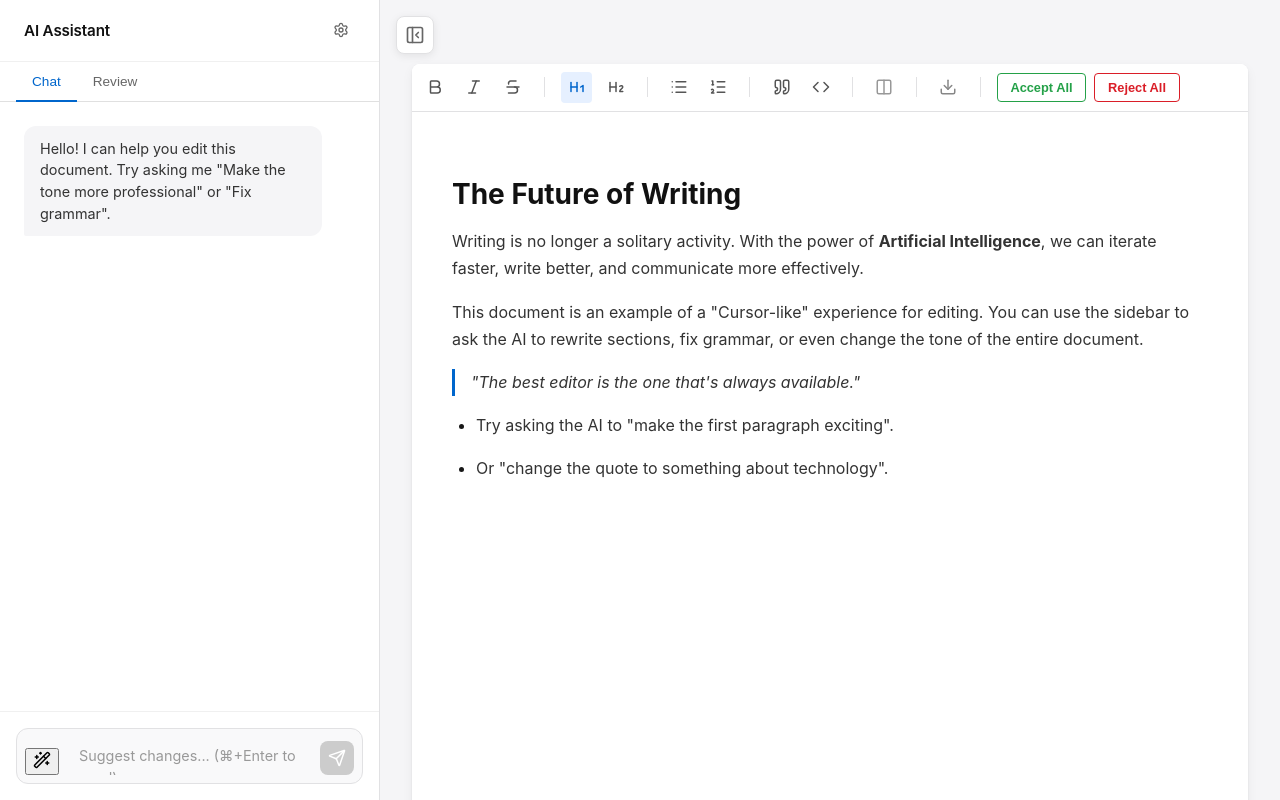
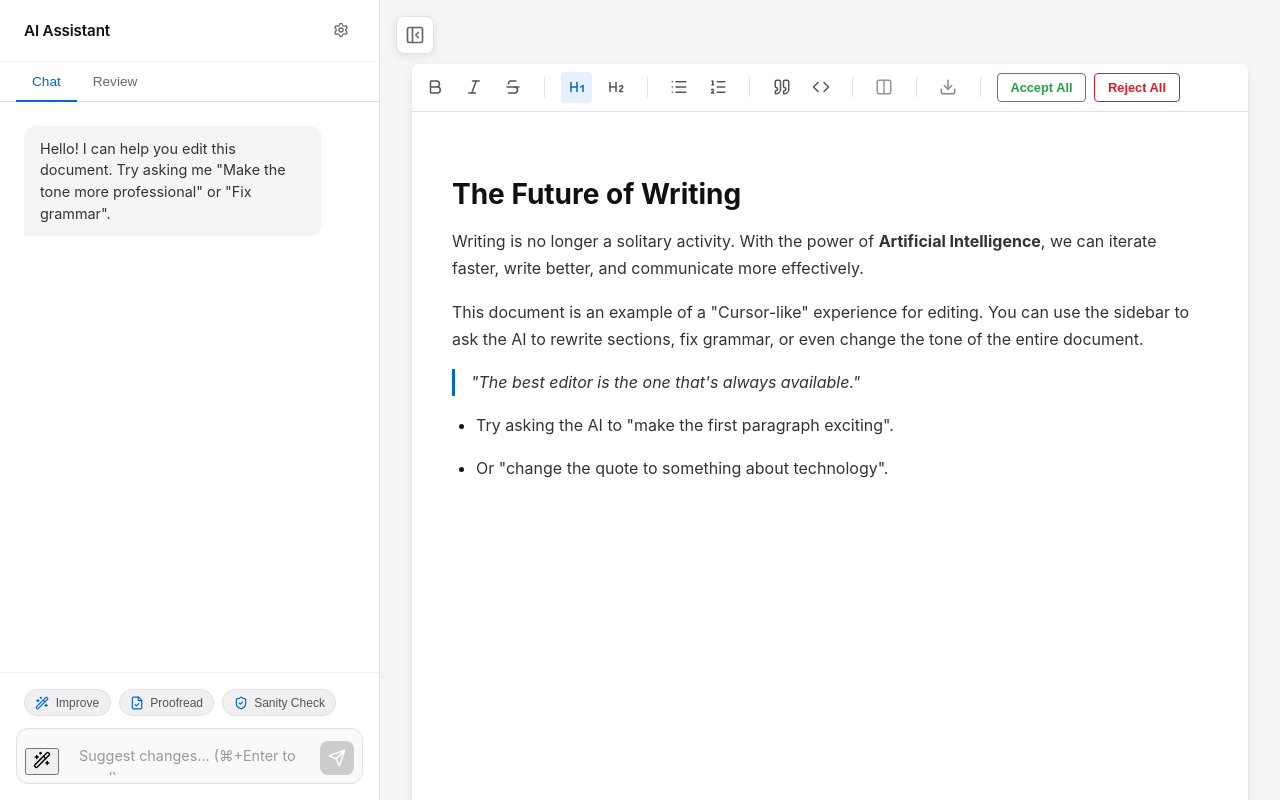
Before and after one commit to tmad4000/CursorDocsGemini, a Next.js app: page / in a window 1280 px wide. Built offline with nearby package versions, Linux system fonts and the light colour scheme.

Commit message:
feat: add persistent quick actions to AI sidebar

```diff
--- a/app/components/Sidebar/AISidebar.module.css
+++ b/app/components/Sidebar/AISidebar.module.css
@@ -250,7 +250,7 @@
     gap: 0.75rem;
 }
 
-.settingRow > label:first-child {
+.settingRow>label:first-child {
     font-size: 0.8rem;
     color: #555;
     min-width: 50px;
@@ -318,3 +318,41 @@
     color: #0066cc;
     background-color: rgba(0, 102, 204, 0.05);
 }
+
+.quickActionsContainer {
+    display: flex;
+    flex-wrap: wrap;
+    gap: 0.5rem;
+    margin-bottom: 0.75rem;
+    padding: 0 0.5rem;
+}
+
+.quickActionChip {
+    display: flex;
+    align-items: center;
+    gap: 0.4rem;
+    padding: 0.35rem 0.65rem;
+    background-color: #f0f0f2;
+    border: 1px solid #e1e1e3;
+    border-radius: 100px;
+    font-size: 0.75rem;
+    color: #555;
+    cursor: pointer;
+    transition: all 0.2s ease;
+    white-space: nowrap;
+}
+
+.quickActionChip:hover:not(:disabled) {
+    background-color: #e8e8eb;
+    border-color: #d1d1d4;
+    color: #111;
+}
+
+.quickActionChip:disabled {
+    opacity: 0.5;
+    cursor: not-allowed;
+}
+
+.quickActionChip svg {
+    color: #0066cc;
+}
--- a/app/components/Sidebar/AISidebar.tsx
+++ b/app/components/Sidebar/AISidebar.tsx
@@ -26,9 +26,14 @@ import {
 
 import ApiKeyModal from '@/components/ApiKeyModal/ApiKeyModal';
 
-import { Settings, Key, Send, Wand2 } from 'lucide-react';
+import ReviewTab from './ReviewTab';
+import { Wand2, FileCheck, ShieldCheck, Settings, Key, Send } from 'lucide-react';
 
-import ReviewTab from './ReviewTab';
+const QUICK_ACTIONS = [
+    { label: 'Improve', prompt: 'Make this better.', icon: <Wand2 size={14} /> },
+    { label: 'Proofread', prompt: 'Proofread this for grammar and spelling errors only.', icon: <FileCheck size={14} /> },
+    { label: 'Sanity Check', prompt: 'Sanity check and proofread this before I send it. Is it clear, professional, and logical?', icon: <ShieldCheck size={14} /> },
+];
 
 
 
@@ -612,6 +617,19 @@ ${currentContent}`;
                         {isTyping && <div className={styles.typingIndicator}>AI is thinking...</div>}
                     </div>
                     <div className={styles.inputArea}>
+                        <div className={styles.quickActionsContainer}>
+                            {QUICK_ACTIONS.map((action) => (
+                                <button
+                                    key={action.label}
+                                    className={styles.quickActionChip}
+                                    onClick={() => handleSend(action.prompt)}
+                                    disabled={isTyping}
+                                >
+                                    {action.icon}
+                                    <span>{action.label}</span>
+                                </button>
+                            ))}
+                        </div>
                         <div className={styles.inputWrapper}>
                             <button
                                 className={styles.magicButton}
```
